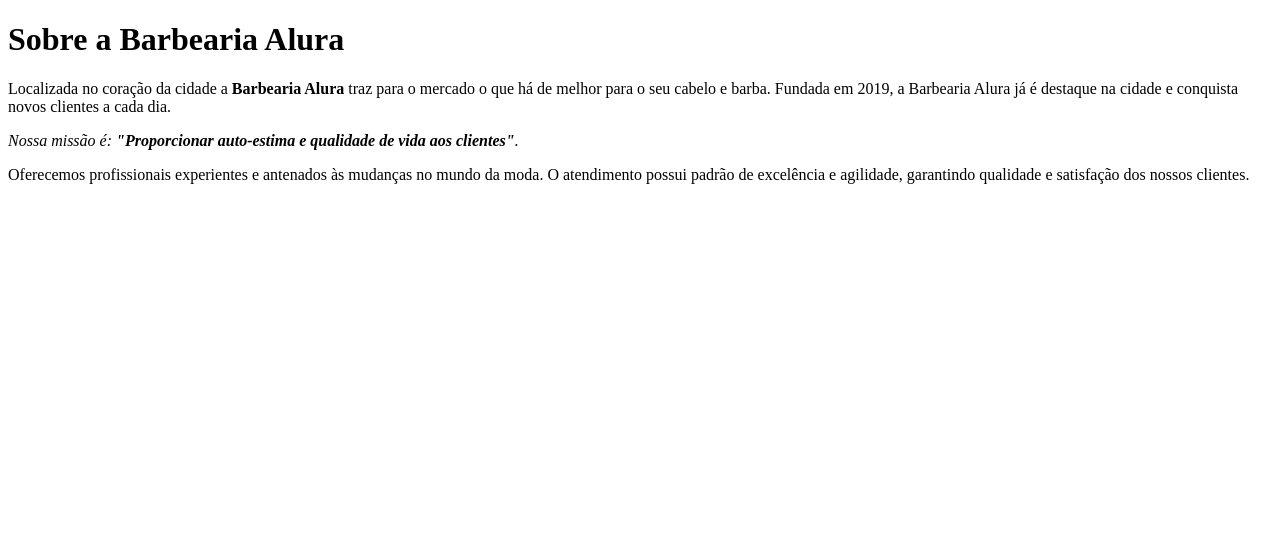
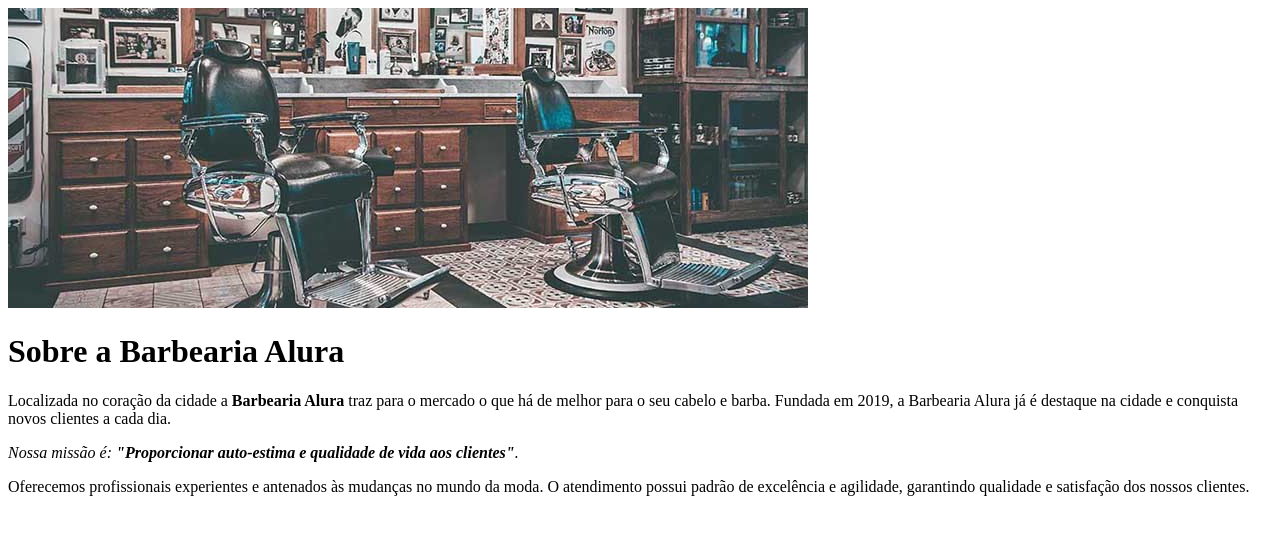
Before and after one commit to GiovanaMarinho18/Barbearia-Alura-, a plain HTML site: page index.html in a window 1280 px wide. Drawn offline with Linux system fonts and the light colour scheme.

Commit message:
Update index.html

```diff
--- a/index.html
+++ b/index.html
@@ -3,14 +3,18 @@
     <head>
         <meta charset="UTF-8">
         <title>Barbearia Alura</title>
+        <link rel="stylesheet" href="style.css">
     </head>
+
     <body>
+        <img id="banner" src="banner.jpg">
+
         <h1>Sobre a Barbearia Alura</h1>
 
         <p>Localizada no coração da cidade a <strong>Barbearia Alura</strong> traz para o mercado o que há de melhor para o seu cabelo e barba.
         Fundada em 2019, a Barbearia Alura já é destaque na cidade e conquista novos clientes a cada dia.</p>
 
-        <p><em>Nossa missão é: <strong>"Proporcionar auto-estima e qualidade de vida aos clientes"</strong>.</em></p>
+        <p id="missao"><em>Nossa missão é: <strong>"Proporcionar auto-estima e qualidade de vida aos clientes"</strong>.</em></p>
 
         <p>Oferecemos profissionais experientes e antenados às mudanças no mundo da moda.
         O atendimento possui padrão de excelência e agilidade, garantindo qualidade e satisfação dos nossos clientes.</p>
```
